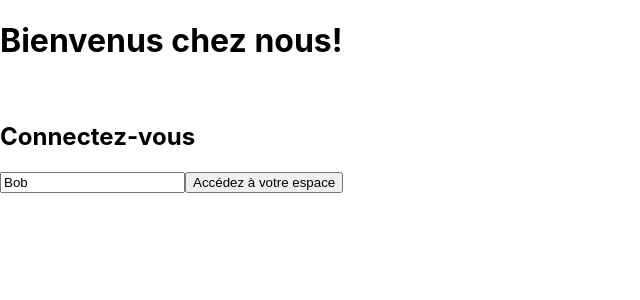
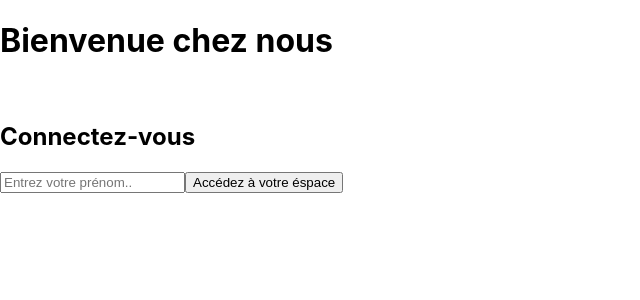
Before and after one commit to alyiiaah/crazee-burger, a React (Create React App) app: page / in a window 1280 px wide. Shown: the top 300 px of the page, without its empty margins (0-640 px from the left). Built offline with nearby package versions, Linux system fonts and the light colour scheme.

Commit message:
✨ F01: LOGIN > add title and form

```diff
--- a/src/components/pages/LoginPage.js
+++ b/src/components/pages/LoginPage.js
@@ -4,36 +4,39 @@ import { useState } from "react";
 export default function LoginPage() {
   //State
 
-  const [inputValue, setInputValue] = useState("Bob");
+const [inputValue, setInputValue] = useState("")
+
+
 
   //Comportements
 
   const handleSubmit = (event) => {
-    event.preventDefault();
-    alert(`Bonjour ${inputValue}`);
-    setInputValue("");
-  };
+    event.preventDefault()
+    alert (`Bonjour ${inputValue}`)
+    setInputValue("")
+  }
 
   const handleChange = (event) => {
-    setInputValue(event.target.value);
-  };
+    setInputValue(event.target.value)
+
+  }
+
+
 
   //affichage (render)
   return (
     <div>
-      <h1>Bienvenus chez nous!</h1>
+      <h1>Bienvenue chez nous </h1>
       <br />
       <h2>Connectez-vous</h2>
-      <form action="submit" onSubmit={handleSubmit}>
-        <input
-          value={inputValue}
+        <form action="submit" onSubmit={handleSubmit}>
+          <input value={inputValue}
           onChange={handleChange}
           type="text"
-          placeholder="Entrez votre prénom..."
-          required
-        />
-        <button> Accédez à votre espace</button>
-      </form>
-    </div>
-  );
+          placeholder="Entrez votre prénom.."
+          required/>
+          <button> Accédez à votre éspace</button>
+        </form>
+      </div>
+  )
 }
```
